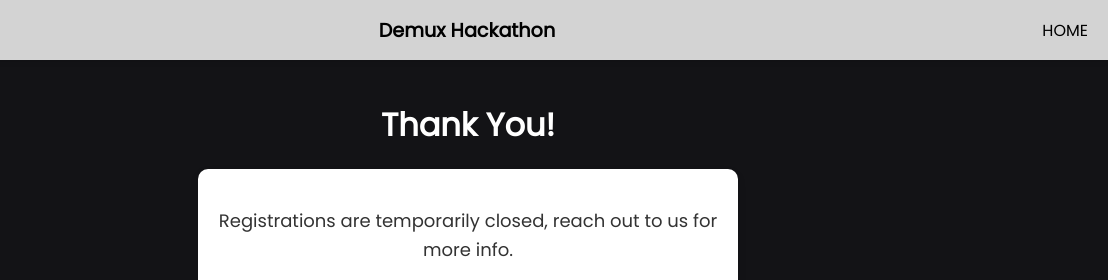
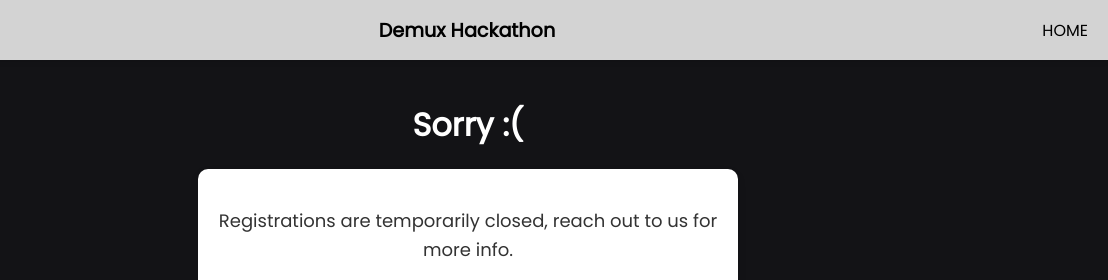
Before and after one commit to random-goose/demux, a plain HTML site: page success.html in a window 1280 px wide. Shown: the top 280 px of the page, 172-1280 px from the left. Drawn offline with Linux system fonts and the light colour scheme.

Commit message:
Update success.html

```diff
--- a/success.html
+++ b/success.html
@@ -5,7 +5,7 @@
     <link href='https://fonts.googleapis.com/css?family=Poppins' rel='stylesheet'>
     <link rel="icon" type="image/x-icon" href="favicon.ico">
     <meta name="viewport" content="width=device-width, initial-scale=1.0">
-    <title>Registration Confirmed</title>
+    <title>Registrations Closed</title>
     <style>
         body {
             font-family: 'Poppins', sans-serif;
@@ -114,7 +114,7 @@
         <a href="https://www.bvrit.ac.in/demux">HOME</a>
     </nav>
     <div class="main-content">
-        <h1>Thank You!</h1>
+        <h1>Sorry :(</h1>
         <div class="confirmation-message">
         <p>Registrations are temporarily closed, reach out to us for more info.</p>
         </div>
```
